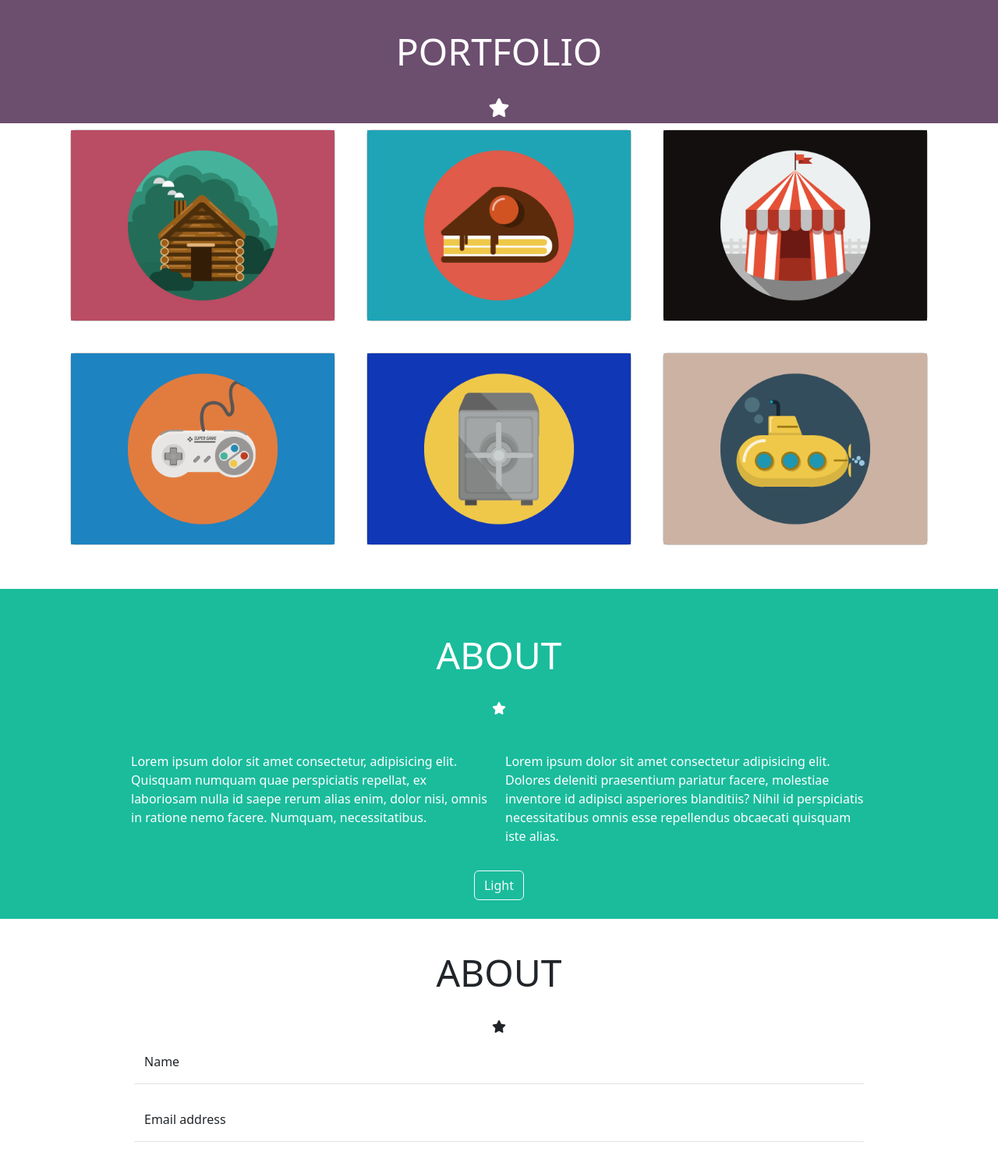
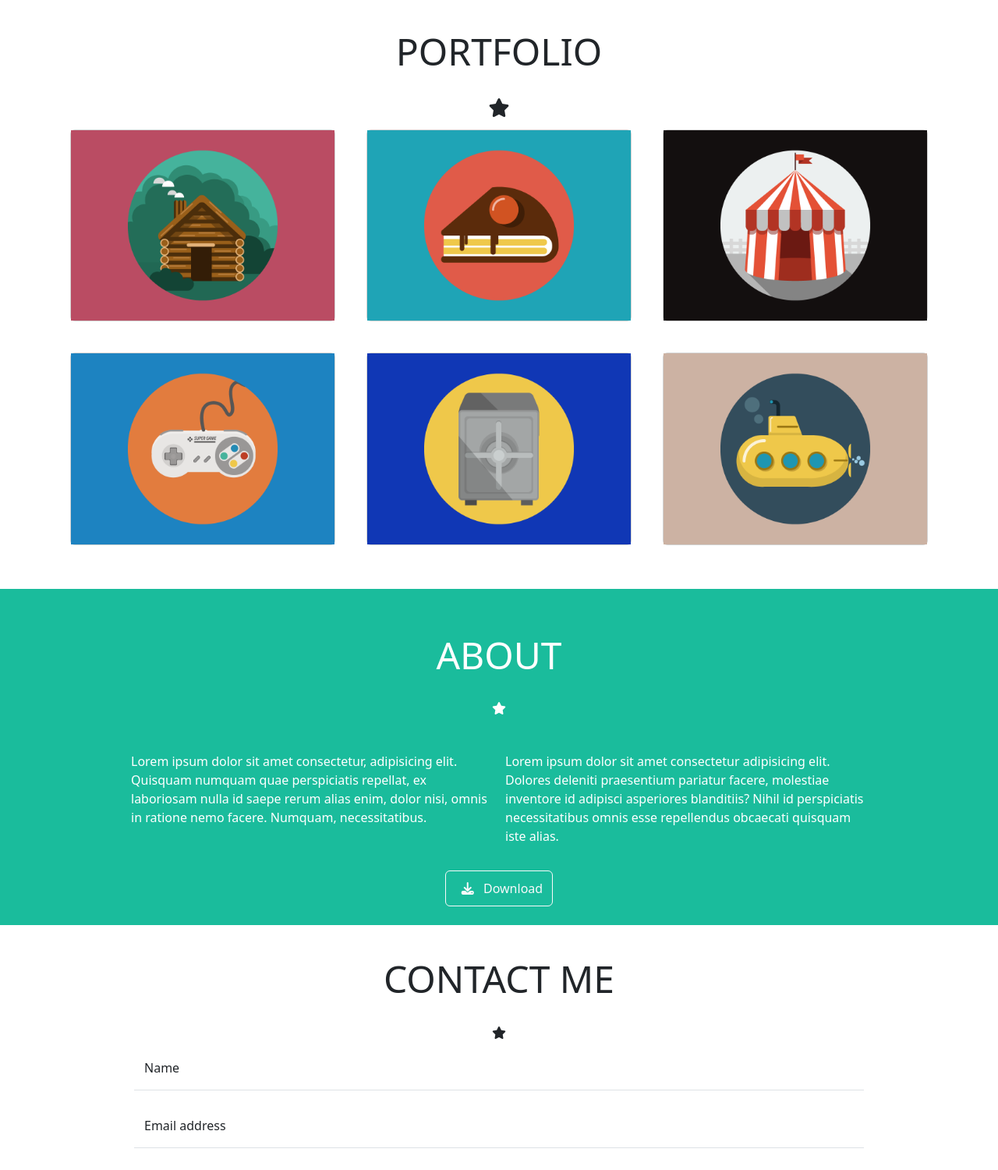
Before and after one commit to devitoangelo/html-css-bootstrap-freelancer, a plain HTML site: page index.html in a window 1280 px wide. Shown: the part 445-1945 px from the top of the page at 78% size. Drawn offline with nearby package versions, Linux system fonts and the light colour scheme.

Commit message:
fix-end- layout

```diff
--- a/assets/css/style.css
+++ b/assets/css/style.css
@@ -26,7 +26,6 @@
 }
 
 .debug .contact-me {
-    background-color: white;
     height: 500px;
 }
 
@@ -48,8 +47,6 @@ header {
     background-color: #2C3E50;
     align-items: center;
     display: flex;
-
-
 
 }
 
@@ -81,7 +78,6 @@ header {
 
 .portfolio {
 
-    background-color: #6C4E6F;
     display: flex;
     align-items: end;
     justify-content: center;
@@ -132,7 +128,7 @@ header {
 
 footer {
     background-color: #2C3E50;
-    height: 100px;
+    height: 70px;
     display: flex;
     align-items: center;
     justify-content: center;
--- a/index.html
+++ b/index.html
@@ -68,8 +68,8 @@
 
         <div class="portfolio text-center">
             <div class="container portfolio_container">
-                <h1 class="text-white font_ p-3 mt-4">PORTFOLIO</h1>
-                <i class="fa-solid fa-star star text-white p-2 "></i>
+                <h1 class="font_ p-3 mt-4">PORTFOLIO</h1>
+                <i class="fa-solid fa-star star  p-2 "></i>
             </div>
 
         </div>
@@ -144,7 +144,7 @@
 
                     </div>
                 </div>
-                <button type="button" class="btn btn-outline-light mt-4 m-4">Light</button>
+                <button type="button" class="btn btn-outline-light mt-4 m-4"><i class="fa-solid fa-download m-2"></i> Download</button>
 
             </div>
         </div>
@@ -155,7 +155,7 @@
 
         <div class="contact-me">
             <div class="text-center ">
-                <h1 class="font_ p-3 mt-4 ciao">ABOUT</h1>
+                <h1 class="font_ p-3 mt-4 ciao">CONTACT ME</h1>
                 <i class="fa-solid fa-star p-2 "></i>
             </div>
             <div class="container portfolio_container w-75 ">
```
